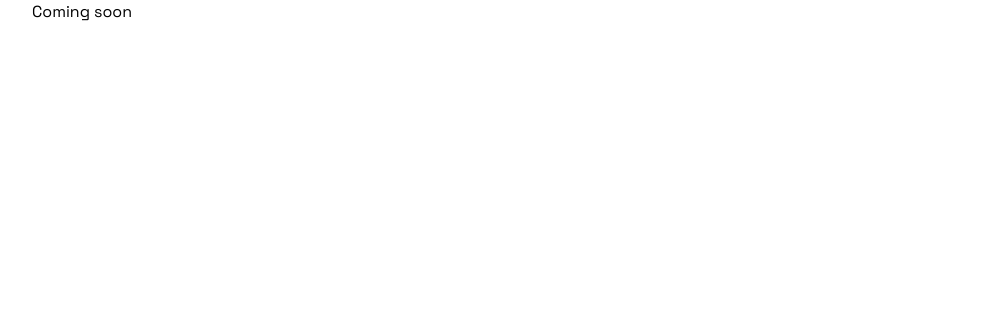
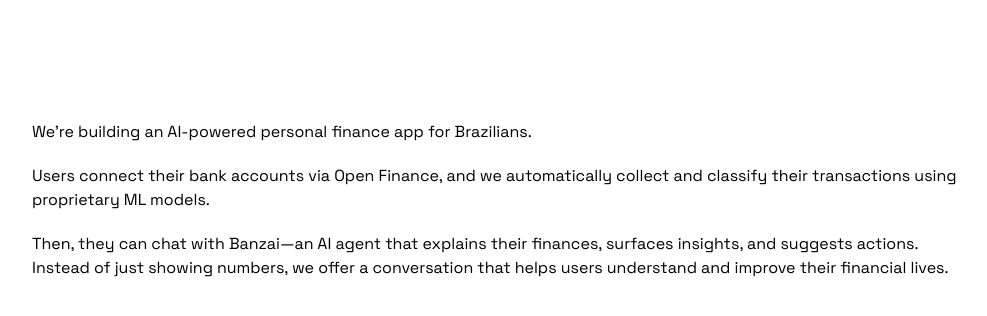
Before and after one commit to banzai-app/banzai-app.github.io, a Next.js app: page /about in a window 1280 px wide. Shown: the top 316 px of the page, without its empty margins (136-1123 px from the left). Built offline with nearby package versions, Linux system fonts and the light colour scheme.

Commit message:
Add about text

```diff
--- a/src/app/about/page.tsx
+++ b/src/app/about/page.tsx
@@ -1,7 +1,19 @@
 export default function About() {
   return (
-    <>
-      <p>Coming soon</p>
-    </>
+    <section className="py-30">
+      <p className="pb-5">
+        We're building an AI-powered personal finance app for Brazilians.
+      </p>
+      <p className="pb-5">
+        Users connect their bank accounts via Open Finance, and we automatically
+        collect and classify their transactions using proprietary ML models.
+      </p>
+      <p>
+        Then, they can chat with Banzai—an AI agent that explains their
+        finances, surfaces insights, and suggests actions. Instead of just
+        showing numbers, we offer a conversation that helps users understand and
+        improve their financial lives.
+      </p>
+    </section>
   );
 }
```
